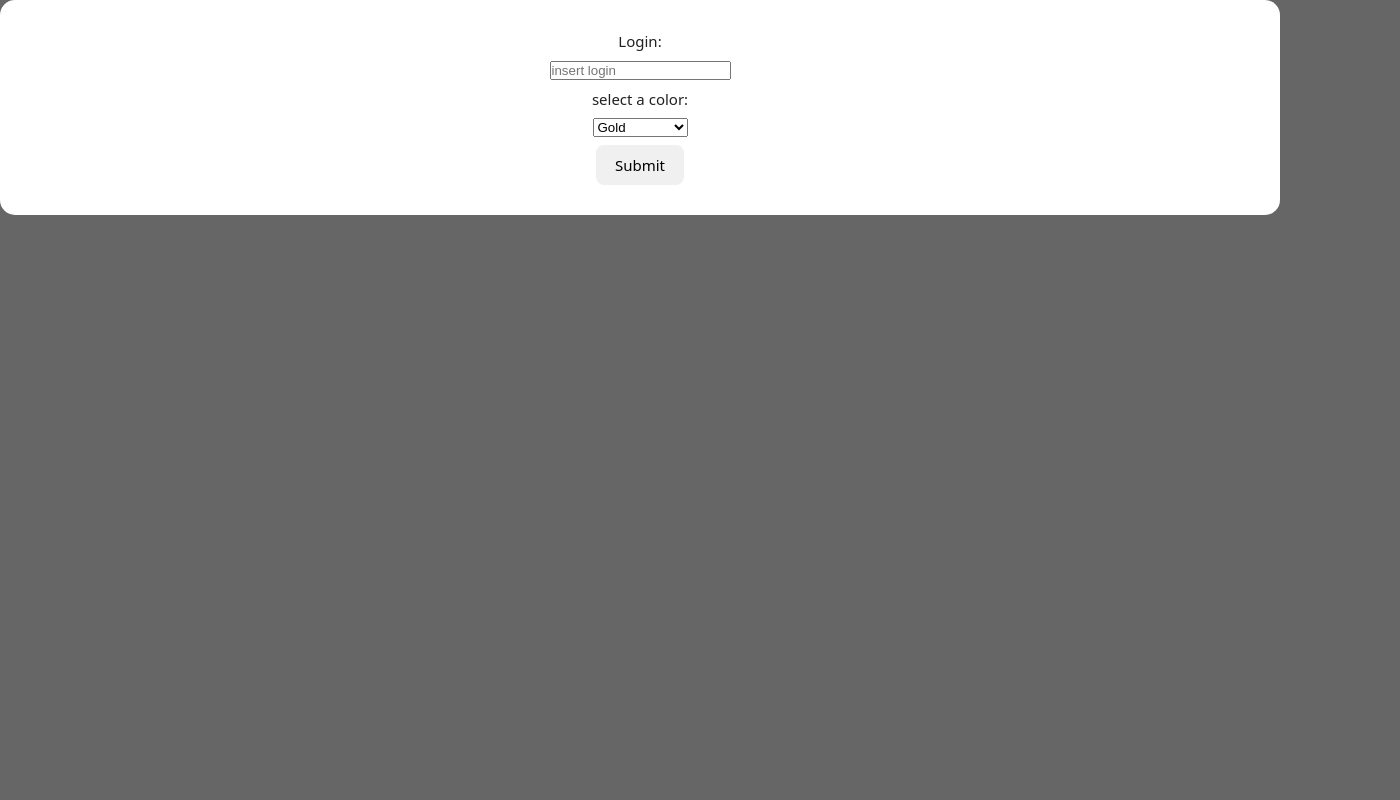
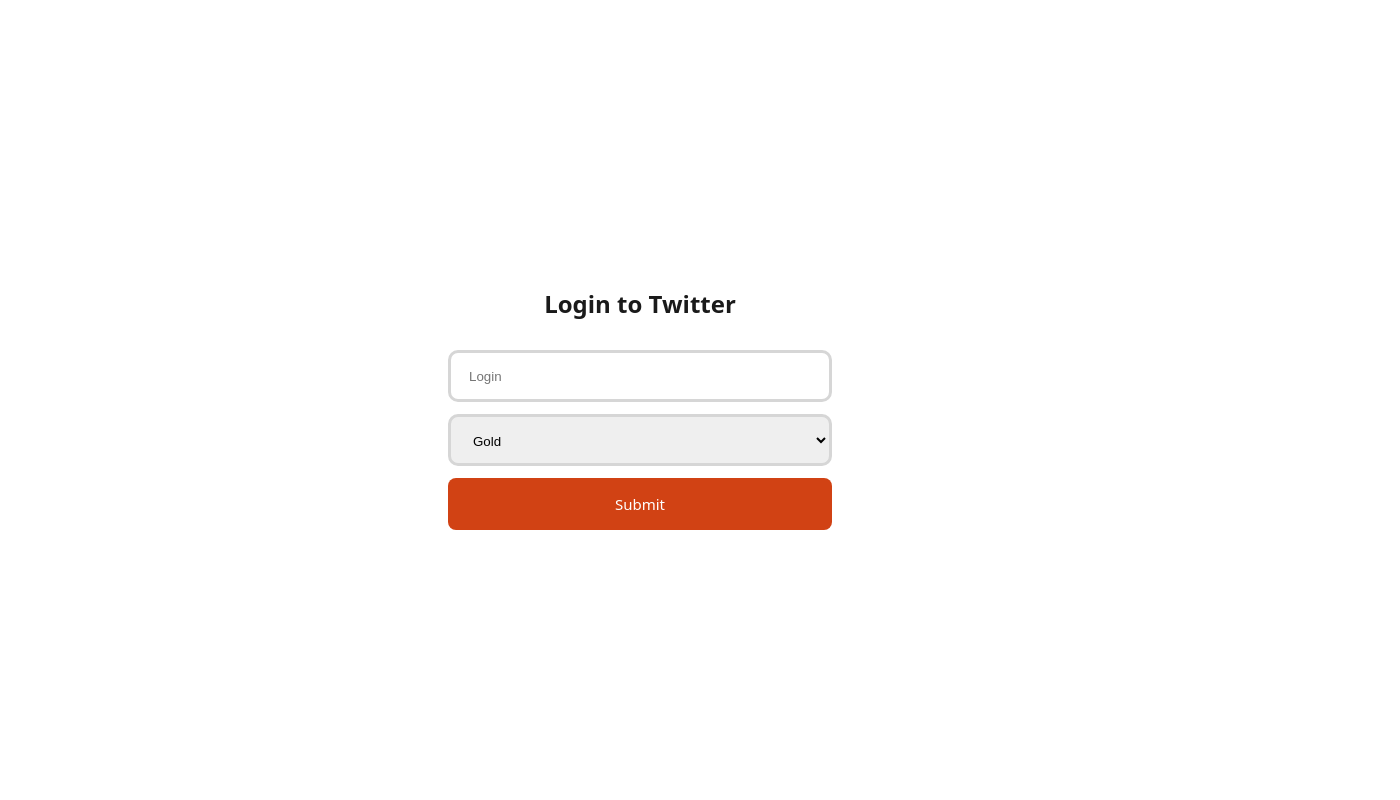
Before and after one commit to bolognesespaghetti/twitter, a React (Vite) app: page /login in a window 1280 px wide. Shown: the top 800 px of the page, 1400 px wide, since content can reach past the window. Built offline with nearby package versions, Linux system fonts and the light colour scheme.

Commit message:
some css fixes

```diff
--- a/src/App.tsx
+++ b/src/App.tsx
@@ -1,14 +1,16 @@
 import "./App.css";
-import { Redirect, Route, Switch, useLocation } from "wouter";
+
+import { useEffect } from "react";
+import { useDispatch } from "react-redux";
+import { Redirect, Route } from "wouter";
+
+import Account from "./components/account/Account.tsx";
 import LoginFrom from "./components/loginform/loginForm.tsx";
 import LoginHeader from "./components/loginheader/LoginHeader";
-import { useEffect } from "react";
+import TweetSingle from "./components/singletweet/SingleTweet.tsx";
 import TweetsFeedPage from "./components/tweetsfeedpage/TweetsFeedPage.tsx";
-import TweetSingle from "./components/singletweet/SingleTweet.tsx";
-import Account from "./components/account/Account.tsx";
+import { handleSignIn } from "./state/AuthSlice/AuthSlice.ts";
 import { useAppSelector } from "./state/hooks.ts";
-import { useDispatch } from "react-redux";
-import { handleSignIn } from "./state/AuthSlice/AuthSlice.ts";
 
 function App() {
   const { isUserAuth } = useAppSelector((state) => state.auth);
@@ -33,14 +35,10 @@
   if (isUserAuth === false) {
     return (
       <>
-        <Switch>
-          <Route path="/">
-            <Redirect to="/login" />
-          </Route>
-          <Route path="/login">
-            <LoginFrom />
-          </Route>
-        </Switch>
+        <Route path="/login" component={LoginFrom} />
+        <Route>
+          <Redirect to="/login" />
+        </Route>
       </>
     );
   }
--- a/src/components/loginForm/loginForm.css
+++ b/src/components/loginForm/loginForm.css
@@ -1,43 +1,66 @@
-*{
-    margin: 0;
-    padding: 0;
 
+.login-form-container{
+  display: flex;
+  /* можно разместить по центру */
+  min-height: 100vh;
+  width: auto;
+  justify-content: center;
+  align-items: center;
+  padding: 8px;
 }
 
-.overlay-login-container {
-  padding: 200px 120px;
-  width: 100%;
-  height: 100%;
-  background: #fff;
-  position: absolute;
-  top: 50%;
-  left: 50%;
-  /* не делай оверлей через трансформ */
-  transform: translate(-50%, -50%);
-  text-align: center;
-  border-radius: 10px;
-  background-color: rgba(0, 0, 0, 0.6);
-  z-index: 10;
+.login-form-content{
+  display: flex;
+  flex-direction: column;
+  max-width: 384px;
+  gap: 12px;
 }
 
-.login-form {
-  background: white;
-  border-radius: 1rem;
-  padding: 2rem;
+.login-form-header{
   display: flex;
   flex-direction: column;
-  gap: 8px;
-
+  align-items: center;
+  color: #1a1a1a;
+  font-size: 24px;
+  margin-bottom: 16px;
+  font-weight: bold;
 }
 
-.login-form_label{}
 
-.login-form__input{}
+.login-form__input-login{
+  display: flex;
+  width: 384px;
+  height: 52px;
+  padding: 16px 18px;
+  box-sizing: border-box;
+  border: solid var(--gray-300, #D6D6D6);
+  border-radius: 10px;
+}
 
 .login-form__color-selector{
-
+  display: flex;
+  width: 384px;
+  height: 52px;
+  padding: 16px 18px;
+  box-sizing: border-box;
+  border: solid var(--gray-300, #D6D6D6);
+  border-radius: 10px;
 }
 
 .login-form__submit{
+  display: flex;
+  width: 384px;
+  height: 52px;
+  padding: 16px 18px;
+  box-sizing: border-box;
+  justify-content: center;
+  background-color: #d14214;
+  color: white;
+  padding: 1px 6px;
+  align-items: center;
+}
 
+.login-form{
+  display: flex;
+  gap: 12px;
 }
--- a/src/components/loginForm/loginForm.tsx
+++ b/src/components/loginForm/loginForm.tsx
@@ -36,19 +36,20 @@
 
   return (
     <>
-      <div className="overlay-login-container">
+      <div className="login-form-container">
+        <div className="login-form-content">
+          <div className="login-form-header">Login to Twitter </div>
           <form className="login-form" onSubmit={handleSubmit}>
-          <label className="login-form__label">Login: </label>
             <input
-            className="login-form__input"
+              className="login-form__input-login"
               type="login"
-            placeholder="insert login"
+              placeholder="Login"
               value={login}
               onChange={(e) => setLogin(e.target.value)}
             ></input>
             {loginError !== "" && loginError}
-          <label className="login-form__color-selector">select a color: </label>
             <select
+              className="login-form__color-selector"
               defaultValue={"Gold"}
               value={selectedColor}
               onChange={(e) => setSelectedColor(e.target.value)}
@@ -60,6 +61,7 @@
             <button className="login-form__submit">Submit</button>
           </form>
         </div>
+      </div>
     </>
   );
 }
--- a/src/components/loginheader/LoginHeader.tsx
+++ b/src/components/loginheader/LoginHeader.tsx
@@ -1,8 +1,10 @@
-import { useAppSelector } from "../../state/hooks";
 import "./LoginHeader.css";
+
 import { Link } from "wouter";
 
-function LoginHeader({}) {
+import { useAppSelector } from "../../state/hooks";
+
+function LoginHeader() {
   const { login, color } = useAppSelector((state) => state.auth);
   const loginInitial = login
     .split(" ")
--- a/src/components/singletweet/SingleTweet.tsx
+++ b/src/components/singletweet/SingleTweet.tsx
@@ -4,8 +4,6 @@
 import { useAppSelector } from "../../state/hooks";
 
 function TweetSingle() {
-  // const params = useParams();
-  // const id = params.id;
   const { id } = useParams();
   const [_, navigate] = useLocation();
   const tweets = useAppSelector((state) => state.tweets.tweets);
```
Lines whose indentation alone changed are shown as unchanged.
